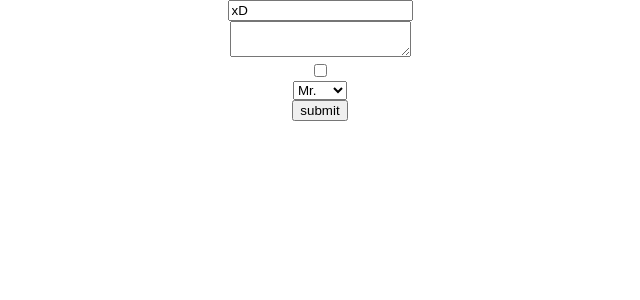
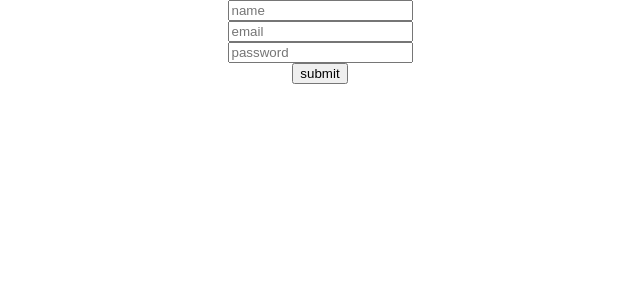
Before and after one commit to BlueDragon709/Practical-React, a React (Create React App) app: page / in a window 1280 px wide. Shown: the top 300 px of the page, without its empty margins (320-960 px from the left). Built offline with nearby package versions, Linux system fonts and the light colour scheme.

Commit message:
finished part 11

```diff
--- a/src/App.js
+++ b/src/App.js
@@ -1,6 +1,7 @@
 import React, { Component } from "react";
 import "./App.css";
 import MyForm from "./components/MyForm";
+import ValidationForm from "./components/ValidationForm";
 
 class App extends Component {
   state = {
@@ -10,7 +11,7 @@ class App extends Component {
   render() {
     return (
       <div className="App">
-        <MyForm />
+        <ValidationForm />
       </div>
     );
   }
--- /dev/null
+++ b/src/components/ValidationForm.js
@@ -0,0 +1,95 @@
+import React, { Component } from "react";
+
+const initialState = {
+  name: "",
+  email: "",
+  password: "",
+  nameError: "",
+  emailError: "",
+  passwordError: ""
+};
+
+export default class ValidationForm extends Component {
+  state = initialState;
+
+  handleChange = event => {
+    const isCheckbox = event.target.type === "checkbox";
+    this.setState({
+      [event.target.name]: isCheckbox
+        ? event.target.checked
+        : event.target.value
+    });
+  };
+
+  validate = () => {
+    let nameError = "";
+    let emailError = "";
+    //let passwordError = "";
+
+    if (!this.state.name) {
+      nameError = "name cannot be blank";
+    }
+
+    if (!this.state.email.includes("@")) {
+      emailError = "invalid email";
+    }
+
+    if (emailError || nameError) {
+      this.setState({ emailError, nameError });
+      return false;
+    }
+    return true;
+  };
+
+  handleSubmit = event => {
+    event.preventDefault();
+    const isValid = this.validate();
+    if (isValid) {
+      console.log(this.state);
+      // clear form
+      this.setState(initialState);
+    }
+  };
+
+  render() {
+    return (
+      <form onSubmit={this.handleSubmit}>
+        <div>
+          <input
+            name="name"
+            placeholder="name"
+            value={this.state.name}
+            onChange={this.handleChange}
+          />
+          <div style={{ fontSize: 12, color: "red" }}>
+            {this.state.nameError}
+          </div>
+        </div>
+        <div>
+          <input
+            name="email"
+            placeholder="email"
+            value={this.state.email}
+            onChange={this.handleChange}
+          />
+          <div style={{ fontSize: 12, color: "red" }}>
+            {this.state.emailError}
+          </div>
+        </div>
+        <div>
+          <input
+            type="password"
+            name="password"
+            placeholder="password"
+            value={this.state.password}
+            onChange={this.handleChange}
+          />
+          <div style={{ fontSize: 12, color: "red" }}>
+            {this.state.passwordError}
+          </div>
+        </div>
+        <button type="sumbit">submit</button>
+      </form>
+    );
+  }
+}
```
